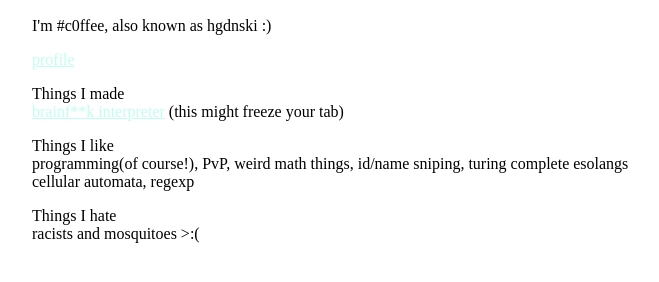
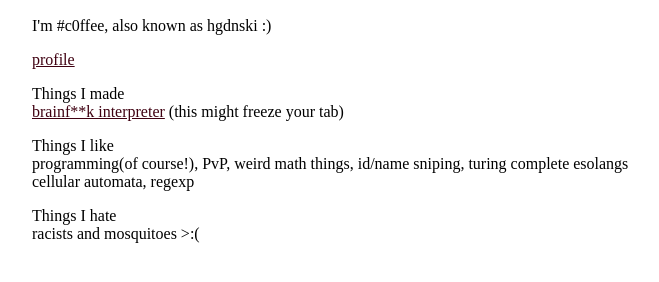
Before and after one commit to c0ffeeee/c0ffeeee.github.io, a plain HTML site: page index.html in a window 1280 px wide. Shown: the part 80-362 px from the top of the page, without its empty margins (18-677 px from the left). Drawn offline with Linux system fonts and the light colour scheme.

Commit message:
Update index.html

```diff
--- a/index.html
+++ b/index.html
@@ -6,7 +6,7 @@
         margin: 50px;
       }
       a {
-        color: #c0ffee;
+        color: #3f0011; /* invert :) */
       }
     </style>
   </head>
```
